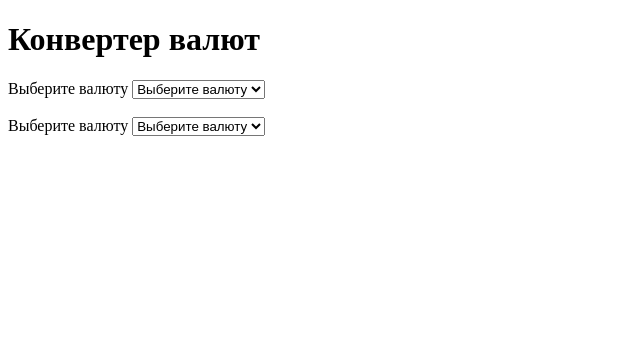
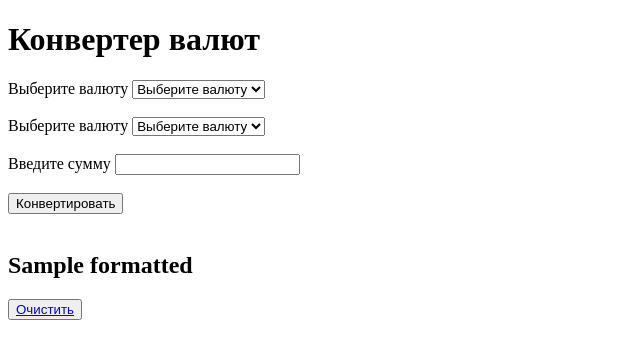
Before and after one commit to nazaralievas/test_task, a Flask app: template templates/index.html in a window 1280 px wide. Shown: the top 359 px of the page, without its empty margins (0-640 px from the left). Run offline with Flask 2, Linux system fonts and the light colour scheme; the template is opened without the code that fills it: most values are stand-ins (such as "Sample title", 1, 10 or a date in 2020).

Commit message:
calculating app added

```diff
--- a/app.py
+++ b/app.py
@@ -24,6 +24,25 @@ def form():
     return render_template('index.html', currency_list=currency_list)
 
 
-@app.route('/', methods=['POST'])
+@app.route('/calculate', methods=['POST'])
 def calculate():
-    pass
+    currency_from = request.form.get('currency_from')
+    currency_to = request.form.get('currency_to')
+    ammount = request.form.get('ammount')
+
+    url = "https://currency-converter18.p.rapidapi.com/api/v1/convert"
+
+    querystring = {"from":currency_from,"to":currency_to,"amount":ammount}
+
+    headers = {
+        "X-RapidAPI-Key": "d2d13630f3mshd03bcb7dad5af15p184ed1jsn68d86f77b783",
+        "X-RapidAPI-Host": "currency-converter18.p.rapidapi.com"
+    }
+
+    response = requests.request("GET", url, headers=headers, params=querystring)
+
+    data = json.loads(response.text)
+    converted_ammount = data['result']['convertedAmount']
+    formatted = '{:,.2f}'.format(converted_ammount)
+
+    return render_template('index.html', formatted=formatted)
--- a/templates/index.html
+++ b/templates/index.html
@@ -9,7 +9,7 @@
 <body>
     <h1>Конвертер валют</h1>
 
-<form method="POST" action="{{ url_for('calculate')}}">
+<form method="POST" action="{{url_for('calculate')}}">
     <div>
         <label>Выберите валюту</label>
         <select name="currency_from" class="form-control">
@@ -29,7 +29,19 @@
             {% endfor %}
         </select>
     </div>
+    <br>
+    <div>
+        <label>Введите сумму</label>
+        <input type="text" name="ammount">
+    </div>
+    <br>
+    <button type="submit">Конвертировать</button>
 </form>
+<br>
+<div>
+    <h2>{{formatted}}</h2>
+</div>
+<button><a href={{url_for('form')}}>Очистить</a></button>
 
 </body>
 </html>
```
